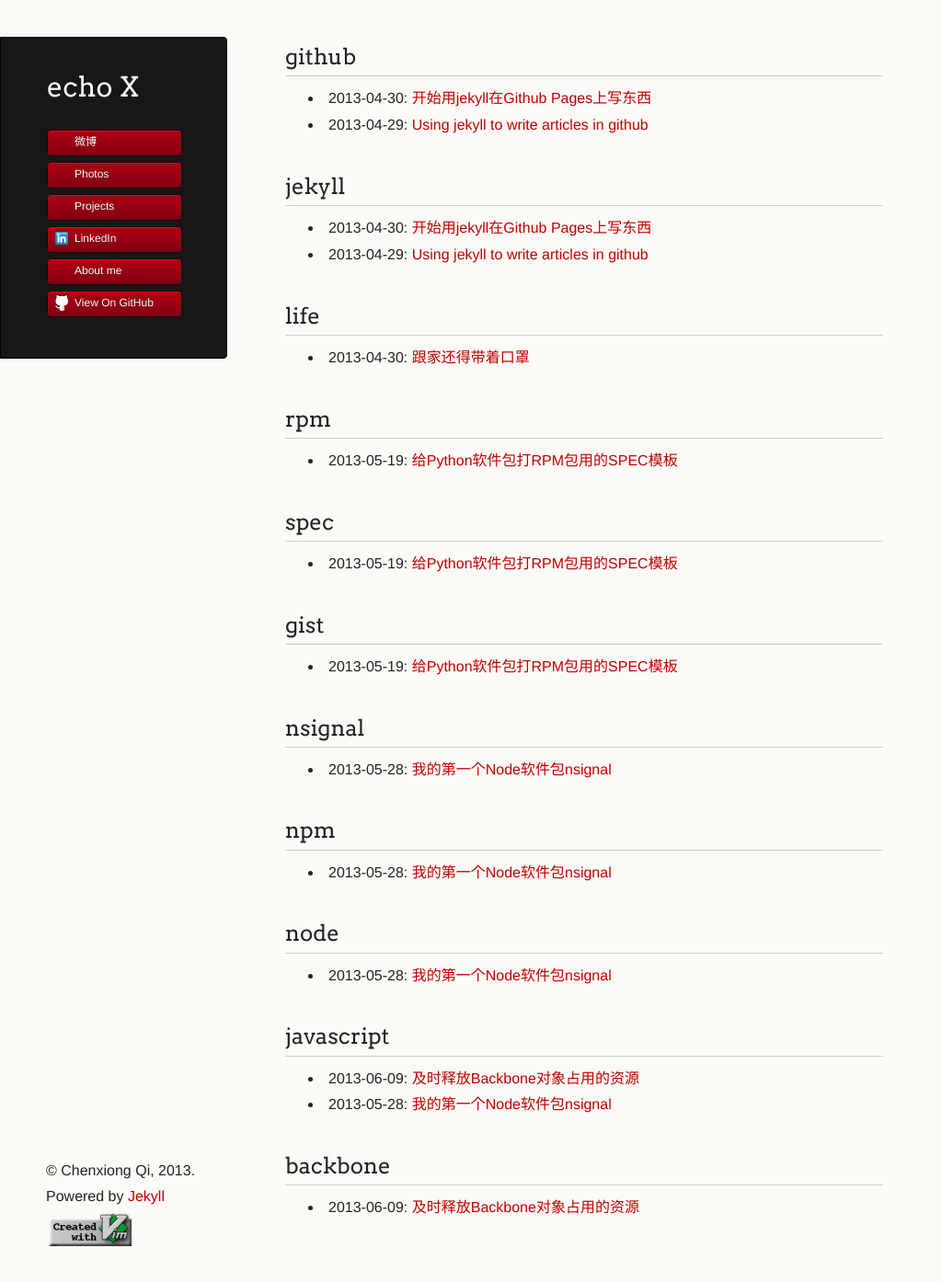
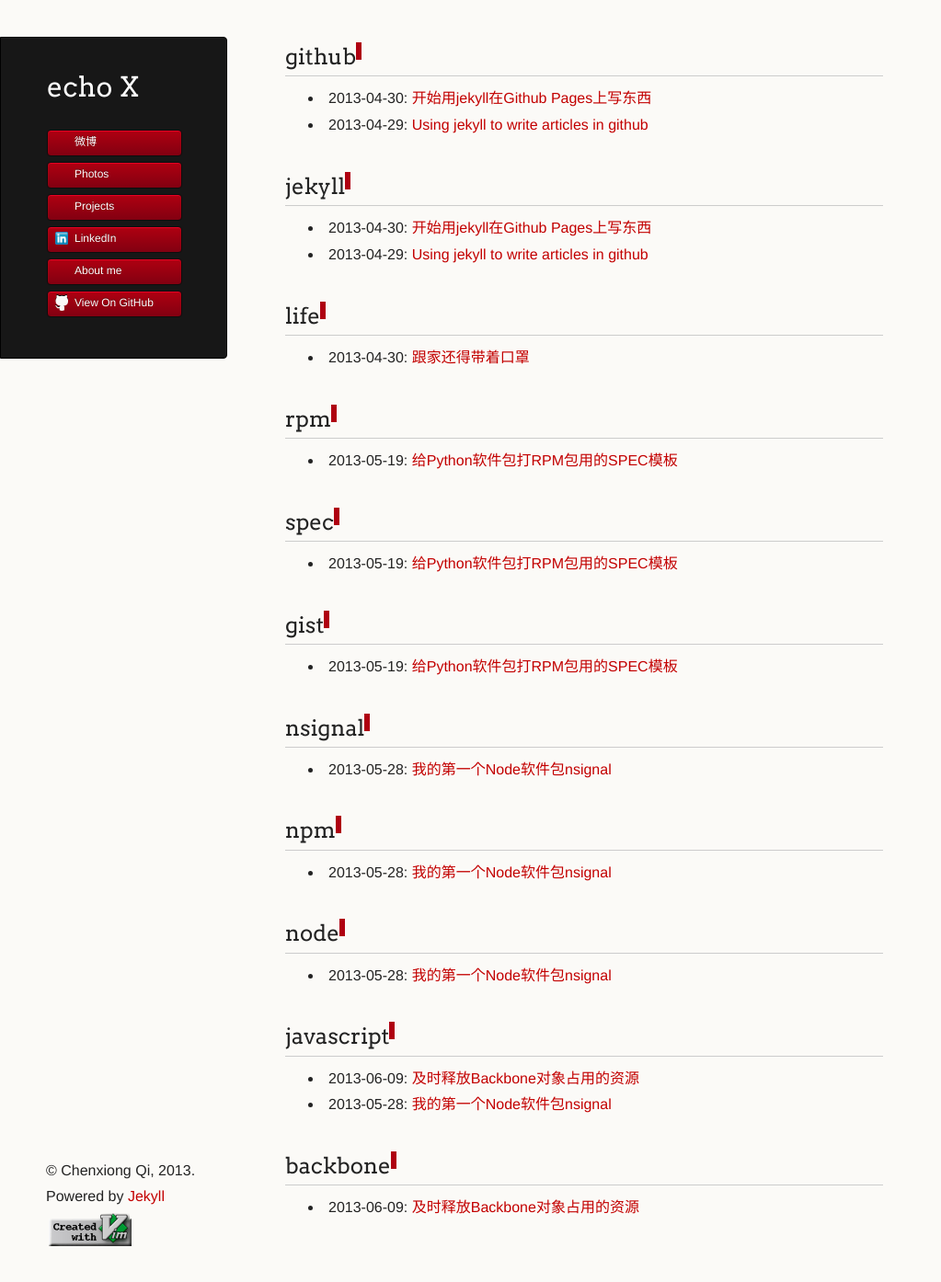
Before and after one commit to tkdchen/mysite, a Jekyll site: the page built from tags.html, in a window 1280 px wide and 1400 px high. Shown: the top 1394 px of the window at 92% size, without its empty margins (0-1023 px from the left). Built offline with Jekyll 4.4.1, drawn with Linux system fonts in a browser that asks for light colours.

Commit message:
REV: some adjust of tags

```diff
--- a/_layouts/default.html
+++ b/_layouts/default.html
@@ -10,6 +10,7 @@
 
 		<link rel="stylesheet" type="text/css" href="/stylesheets/stylesheet.css" media="screen" />
 		<link rel="stylesheet" type="text/css" href="/stylesheets/pygment_trac.css" media="screen" />
+		<script type="text/javascript" src="/javascripts/jquery.js"></script>
 		<script src="/javascripts/scale.fix.js"></script>
 
 	<!--[if lt IE 9]>
@@ -65,7 +66,5 @@
 			</footer>
 		</div>
 
-		<script type="text/javascript" src="/javascripts/jquery.js"></script>
-
 	</body>
 </html>
--- a/stylesheets/stylesheet.css
+++ b/stylesheets/stylesheet.css
@@ -465,3 +465,11 @@
 .wrapper .project-list img {
   border: 0;
 }
+
+.tag-section .posts-count {
+	background: none repeat scroll 0 0 #AF0011;
+	color: #EEEEEE;
+	font-size: 16px;
+	padding: 0 3px;
+	vertical-align: top;
+}
--- a/tags.html
+++ b/tags.html
@@ -5,7 +5,7 @@
 
 {% for tag in site.tags %}
 <div class="tag-section">
-  <h2><a name="{{ tag[0] }}"></a>{{ tag[0] }}</h2>
+  <h2 id="{{ tag[0] }}">{{ tag[0] }}<span class="posts-count"></span></h2>
   <ul>
     {% for post in tag[1] %}
       <li>{{ post.date | date: "%Y-%m-%d" }}:
```
